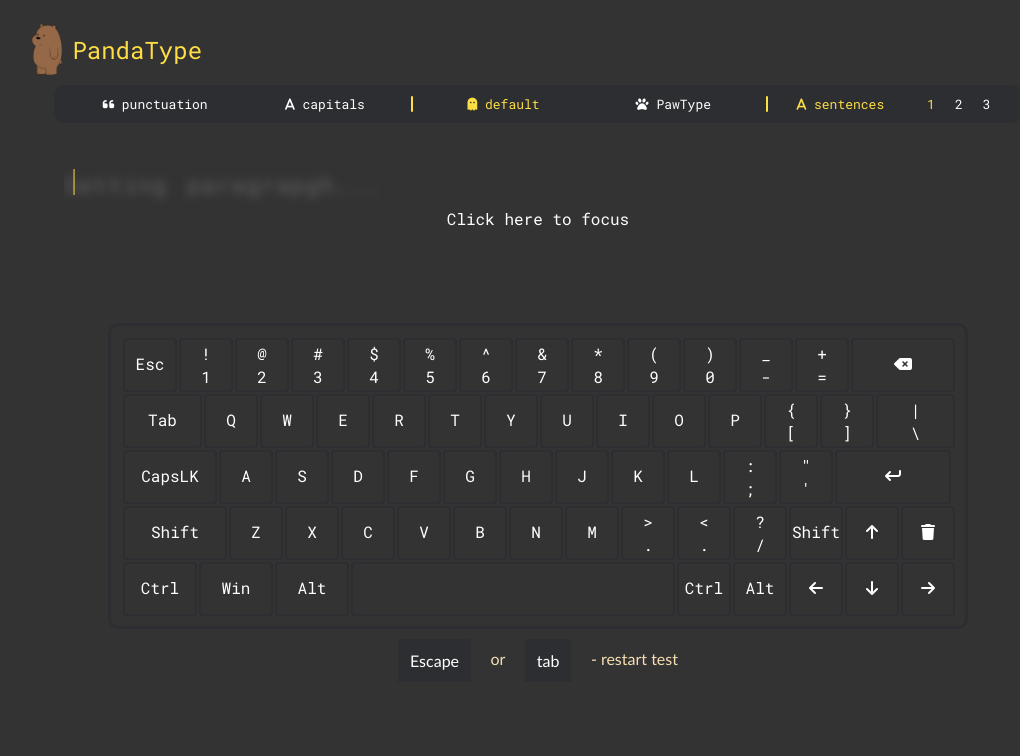
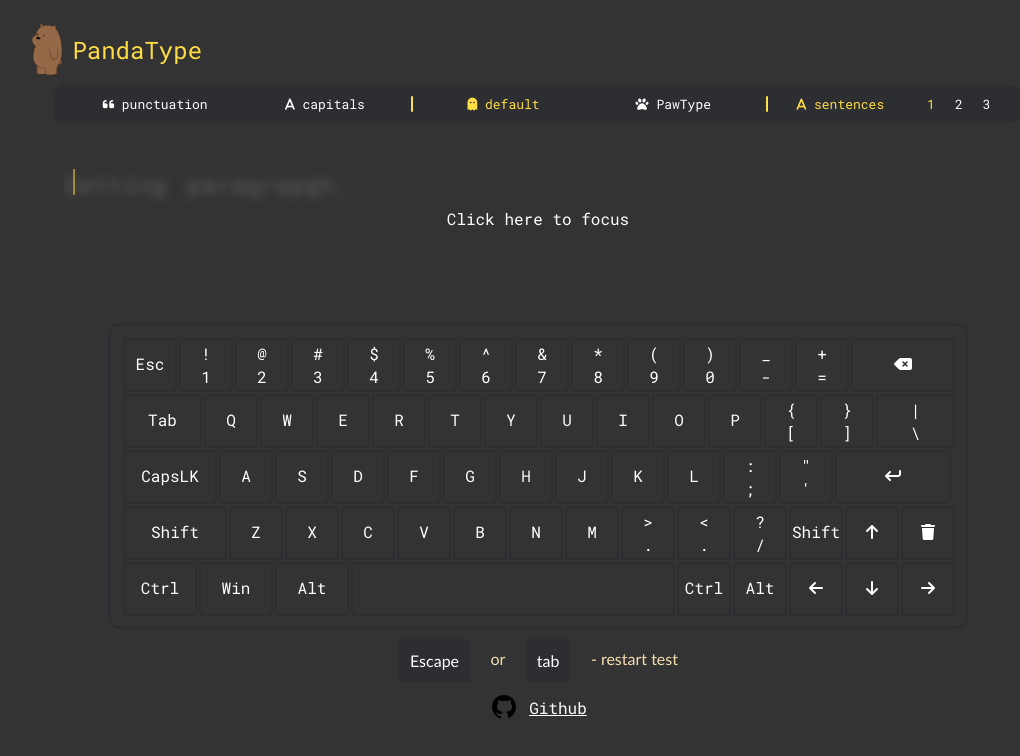
Before and after one commit to sanjeevs9/TypingGame, a plain HTML site: page index.html in a window 1280 px wide. Shown: the whole page, without its empty margins (102-1122 px from the left). Drawn offline with nearby package versions, Linux system fonts and the light colour scheme; no server answers.

Commit message:
github link added

```diff
--- a/Network.js
+++ b/Network.js
@@ -1,2 +1,4 @@
 const network = "https://backend-typing.vercel.app";
 window.network = network;
+
+//backend in vercel
--- a/index.html
+++ b/index.html
@@ -332,6 +332,12 @@
 
 
     </div>
+    <div id="github">
+      <svg xmlns="http://www.w3.org/2000/svg" x="0px" y="0px" width="30" height="30" viewBox="0 0 30 30">
+        <path d="M15,3C8.373,3,3,8.373,3,15c0,5.623,3.872,10.328,9.092,11.63C12.036,26.468,12,26.28,12,26.047v-2.051 c-0.487,0-1.303,0-1.508,0c-0.821,0-1.551-0.353-1.905-1.009c-0.393-0.729-0.461-1.844-1.435-2.526 c-0.289-0.227-0.069-0.486,0.264-0.451c0.615,0.174,1.125,0.596,1.605,1.222c0.478,0.627,0.703,0.769,1.596,0.769 c0.433,0,1.081-0.025,1.691-0.121c0.328-0.833,0.895-1.6,1.588-1.962c-3.996-0.411-5.903-2.399-5.903-5.098 c0-1.162,0.495-2.286,1.336-3.233C9.053,10.647,8.706,8.73,9.435,8c1.798,0,2.885,1.166,3.146,1.481C13.477,9.174,14.461,9,15.495,9 c1.036,0,2.024,0.174,2.922,0.483C18.675,9.17,19.763,8,21.565,8c0.732,0.731,0.381,2.656,0.102,3.594 c0.836,0.945,1.328,2.066,1.328,3.226c0,2.697-1.904,4.684-5.894,5.097C18.199,20.49,19,22.1,19,23.313v2.734 c0,0.104-0.023,0.179-0.035,0.268C23.641,24.676,27,20.236,27,15C27,8.373,21.627,3,15,3z"></path>
+    </svg>
+    <span id="githubLink" style="padding-top: 5px; cursor: pointer;">Github</span>
+    </div>
 
 
   </main>
--- a/script/main.js
+++ b/script/main.js
@@ -1,4 +1,4 @@
-
+document.getElementById("githubLink").addEventListener("click",()=>{window.open("https://github.com/sanjeevs9/TypingGame")})
 
 let wordSettings = {
     capital: false,
--- a/style.css
+++ b/style.css
@@ -605,3 +605,11 @@
   0% { transform: rotate(0deg); }
   100% { transform: rotate(360deg); }
 }
+#github{
+  padding-top: 10px;
+  display: flex;
+  justify-items: center;
+  justify-content: center;
+  gap: 10px;
+  text-decoration: underline;
+}
```
